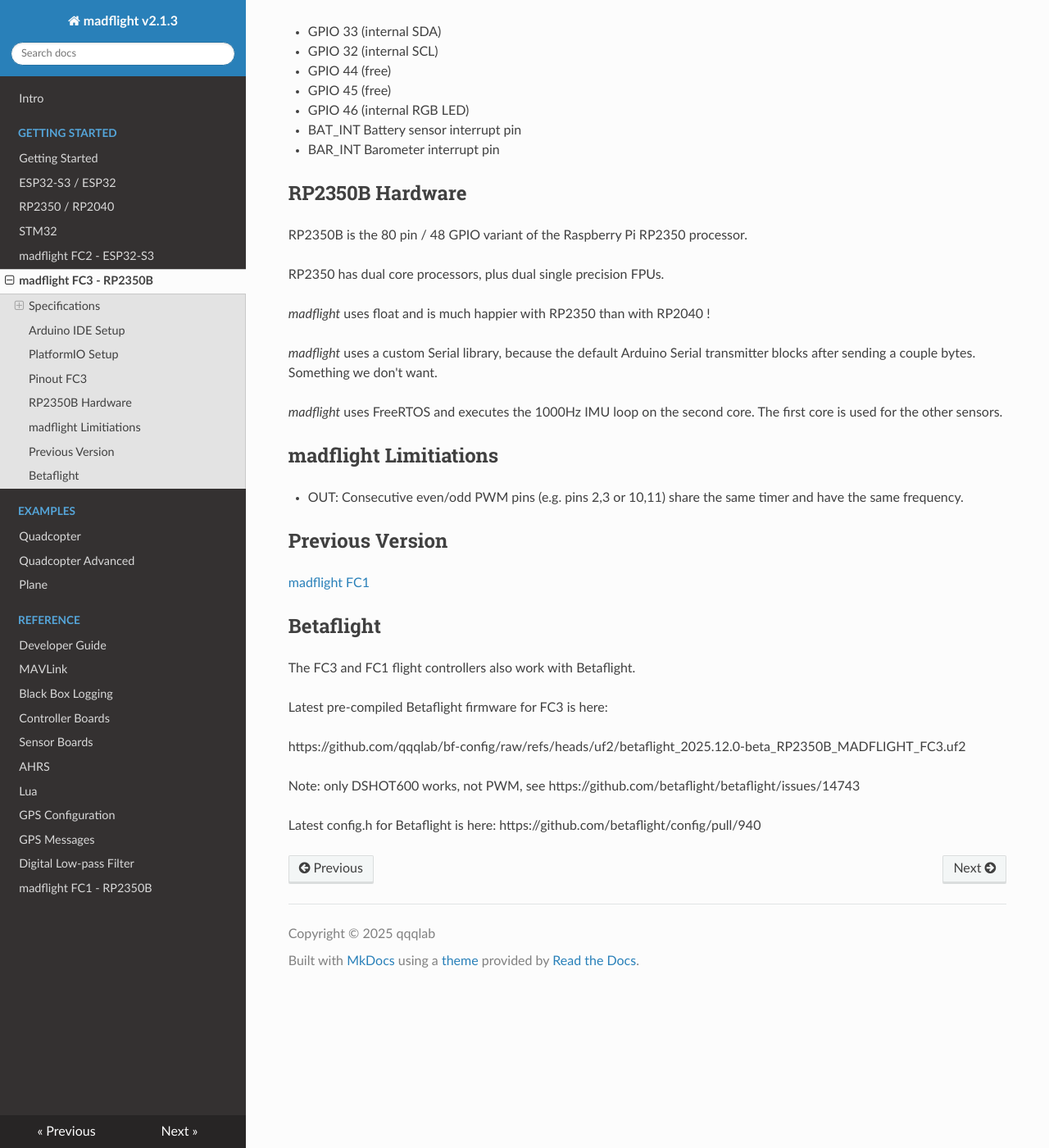
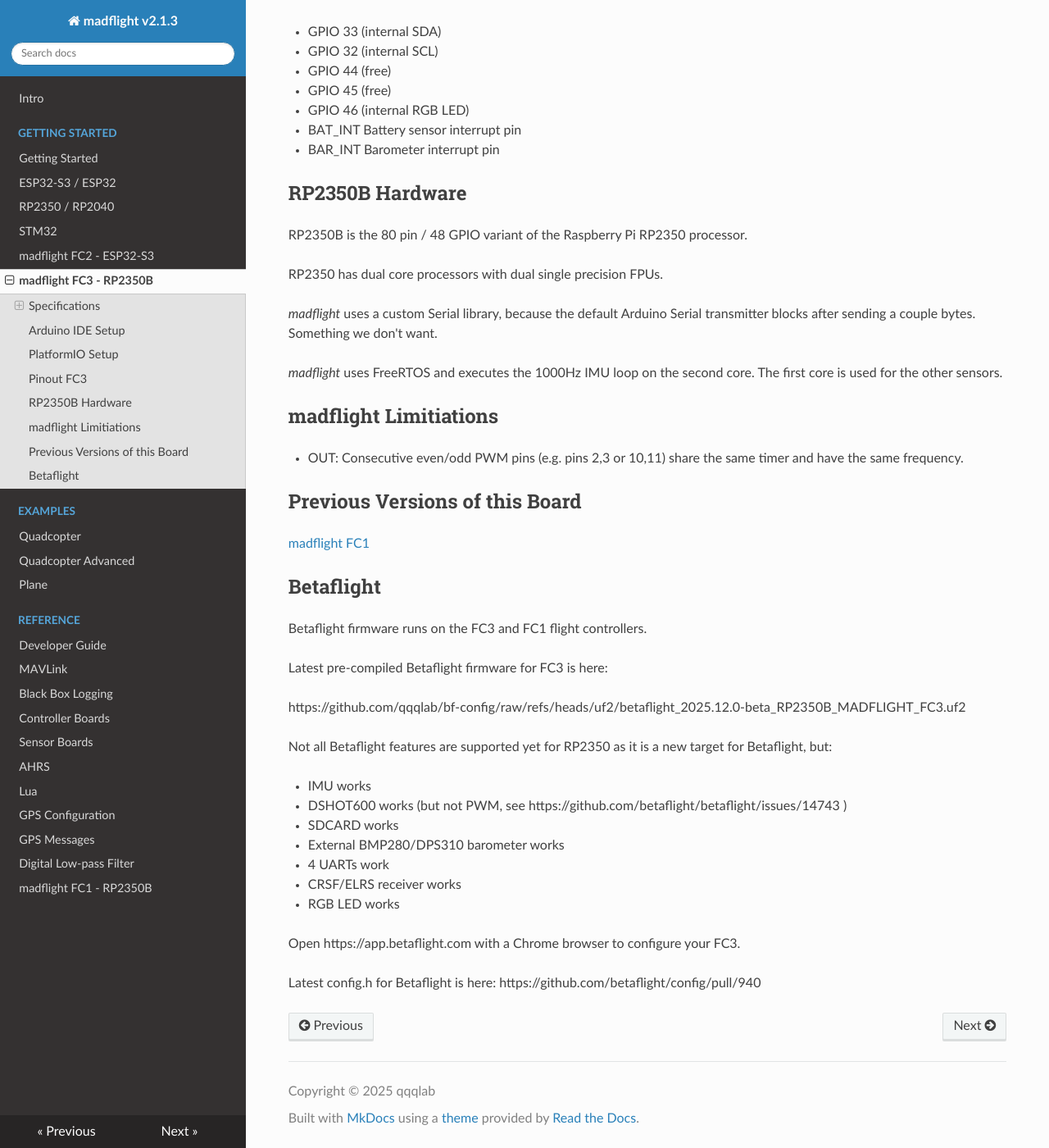
Before and after one commit to qqqlab/madflight-docs, an MkDocs documentation site: the page built from docs/Board-FC3.md, in a window 1280 px wide and 1400 px high, scrolled down 4048 px. Shown: the whole window at 82% size. Built offline with MkDocs 1.6.1, drawn with Linux system fonts in a browser that asks for light colours; nearby versions of some CDN libraries.

Commit message:
Update Betaflight support

```diff
--- a/docs/Board-FC3.md
+++ b/docs/Board-FC3.md
@@ -140,9 +140,7 @@
 
 RP2350B is the 80 pin / 48 GPIO variant of the Raspberry Pi RP2350 processor.
 
-RP2350 has dual core processors, plus dual single precision FPUs.
-
-_madflight_ uses float and is much happier with RP2350 than with RP2040 !
+RP2350 has dual core processors with dual single precision FPUs.
 
 _madflight_ uses a custom Serial library, because the default Arduino Serial transmitter blocks after sending a couple bytes. Something we don't want.
 
@@ -152,18 +150,28 @@
 
 - OUT: Consecutive even/odd PWM pins (e.g. pins 2,3 or 10,11) share the same timer and have the same frequency.
 
-## Previous Version
+## Previous Versions of this Board
 
 [madflight FC1](Board-FC1.md)
 
 ## Betaflight
 
-The FC3 and FC1 flight controllers also work with Betaflight.
+Betaflight firmware runs on the FC3 and FC1 flight controllers.
 
 Latest pre-compiled Betaflight firmware for FC3 is here:
 
 https://github.com/qqqlab/bf-config/raw/refs/heads/uf2/betaflight_2025.12.0-beta_RP2350B_MADFLIGHT_FC3.uf2
 
-Note: only DSHOT600 works, not PWM, see https://github.com/betaflight/betaflight/issues/14743
+Not all Betaflight features are supported yet for RP2350 as it is a new target for Betaflight, but:
+
+- IMU works
+- DSHOT600 works (but not PWM, see https://github.com/betaflight/betaflight/issues/14743 )
+- SDCARD works
+- External BMP280/DPS310 barometer works
+- 4 UARTs work
+- CRSF/ELRS receiver works
+- RGB LED works
+
+Open https://app.betaflight.com with a Chrome browser to configure your FC3.
 
 Latest config.h for Betaflight is here: https://github.com/betaflight/config/pull/940
```
